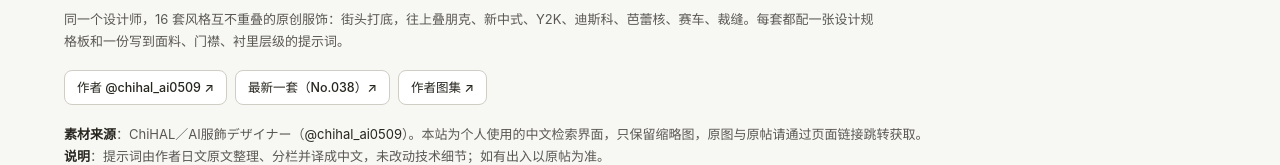
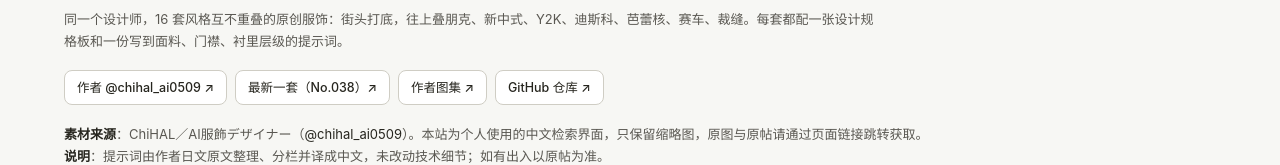
Before and after one commit to sleepy-zone/outfit-db-cn, a plain HTML site: page index.html in a window 1280 px wide. Shown: the part 1604-1769 px from the top of the page. Drawn offline with Linux system fonts and the light colour scheme.

Commit message:
docs: 补上线上地址与仓库链接

```diff
--- a/index.html
+++ b/index.html
@@ -40,6 +40,7 @@
     <a class="btn" href="https://x.com/chihal_ai0509" target="_blank" rel="noopener">作者 @chihal_ai0509 ↗</a>
     <a class="btn" href="https://x.com/chihal_ai0509/status/2123381494806667271" target="_blank" rel="noopener">最新一套（No.038）↗</a>
     <a class="btn" href="https://x.com/chihal_ai0509/media" target="_blank" rel="noopener">作者图集 ↗</a>
+    <a class="btn" href="https://github.com/sleepy-zone/outfit-db-cn" target="_blank" rel="noopener">GitHub 仓库 ↗</a>
   </div>
   <b>素材来源</b>：ChiHAL／AI服飾デザイナー（<a href="https://x.com/chihal_ai0509" target="_blank" rel="noopener">@chihal_ai0509</a>）。本站为个人使用的中文检索界面，只保留缩略图，原图与原帖请通过页面链接跳转获取。<br>
   <b>说明</b>：提示词由作者日文原文整理、分栏并译成中文，未改动技术细节；如有出入以原帖为准。
```
Also changed, not shown: 1 other file.
